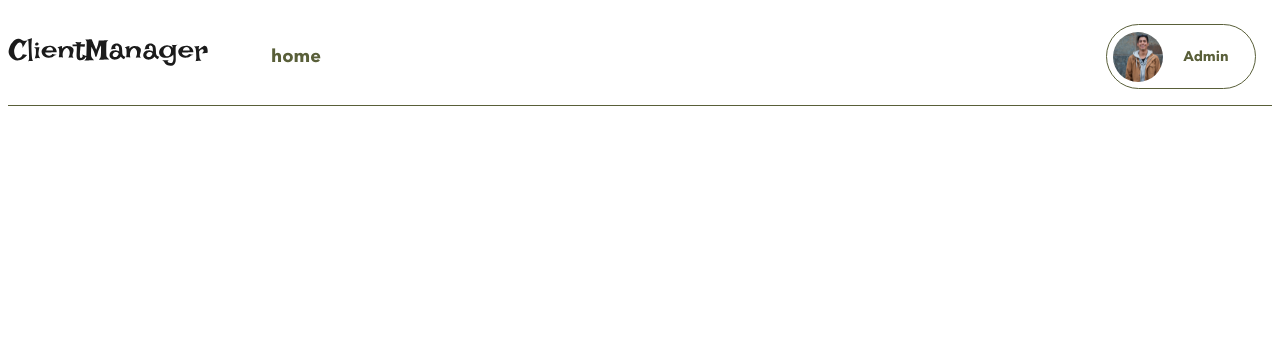
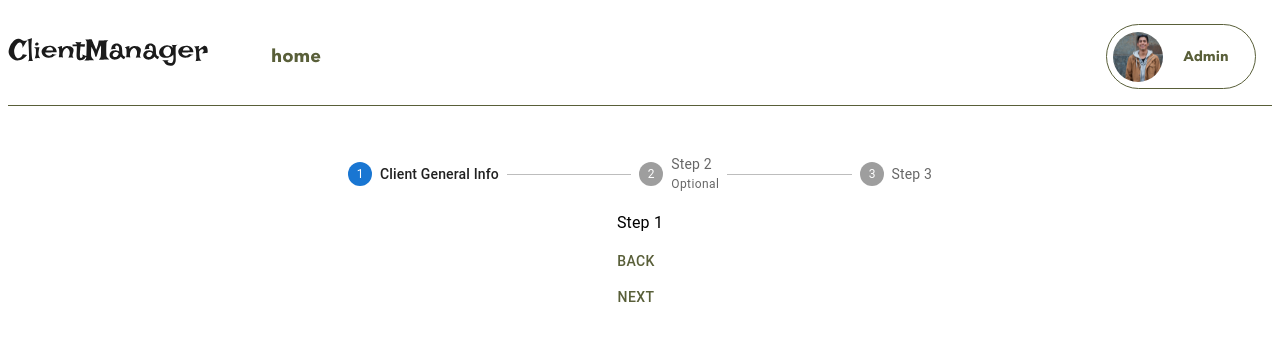
Before and after one commit to pouyajamali/client-manager, a React (Create React App) app in the folder FE/: page /document/create in a window 1280 px wide. Before the commit this address had no page. Shown: the top 340 px of the page. Built offline with nearby package versions, Linux system fonts and the light colour scheme.

Commit message:
Added Wizard for doc generation

```diff
--- a/FE/src/Pages/ClientDetails/FinancialInfoTab/FinancialInfoTab.jsx
+++ b/FE/src/Pages/ClientDetails/FinancialInfoTab/FinancialInfoTab.jsx
@@ -6,8 +6,16 @@
 import "./FinancialInfoTab.scss";
 import ExistingPlansCard from "../../../Components/PlansCard/PlansCard";
 import DocumentCard from "../../../Components/DocumentCard/DocumentCard";
+import { useNavigate } from "react-router-dom";
 
 function FinancialInfoTab() {
+
+  const navigate = useNavigate()
+
+  const createDocumentClicked = (e) => {
+    e.preventDefault();
+    navigate("/document/create")
+  }
   return (
     <div className="TabContainer">
       <Typography fontSize={"20px"} fontWeight={700}>
@@ -90,7 +98,7 @@
           <Typography fontSize={"20px"} fontWeight={700}>
             Needs Analysis
           </Typography>
-          <Button type="submit" variant="contained" className="CreateDocument">
+          <Button type="submit" variant="contained" className="CreateDocument" onClick={createDocumentClicked}>
             Create new document
           </Button>
         </div>
--- /dev/null
+++ b/FE/src/Pages/Document/CreateNewDocument/CreateNewDocument.jsx
@@ -0,0 +1,116 @@
+import * as React from "react";
+import Box from "@mui/material/Box";
+import Stepper from "@mui/material/Stepper";
+import Step from "@mui/material/Step";
+import StepLabel from "@mui/material/StepLabel";
+import Button from "@mui/material/Button";
+import Typography from "@mui/material/Typography";
+import "./CreateNewDocument.scss"
+const steps = ["Client General Info", "Step 2", "Step 3"];
+
+export default function CreateNewDocument() {
+  const [activeStep, setActiveStep] = React.useState(0);
+  const [skipped, setSkipped] = React.useState(new Set());
+
+
+  const isStepOptional = (step) => {
+    return step === 1;
+  };
+
+  const isStepSkipped = (step) => {
+    return skipped.has(step);
+  };
+
+  const handleNext = () => {
+    let newSkipped = skipped;
+    if (isStepSkipped(activeStep)) {
+      newSkipped = new Set(newSkipped.values());
+      newSkipped.delete(activeStep);
+    }
+
+    setActiveStep((prevActiveStep) => prevActiveStep + 1);
+    setSkipped(newSkipped);
+  };
+
+  const handleBack = () => {
+    setActiveStep((prevActiveStep) => prevActiveStep - 1);
+  };
+
+  const handleSkip = () => {
+    if (!isStepOptional(activeStep)) {
+      // You probably want to guard against something like this,
+      // it should never occur unless someone's actively trying to break something.
+      throw new Error("You can't skip a step that isn't optional.");
+    }
+
+    setActiveStep((prevActiveStep) => prevActiveStep + 1);
+    setSkipped((prevSkipped) => {
+      const newSkipped = new Set(prevSkipped.values());
+      newSkipped.add(activeStep);
+      return newSkipped;
+    });
+  };
+
+  const handleReset = () => {
+    setActiveStep(0);
+  };
+
+  return (
+      <div className="Wizard">
+        <Stepper activeStep={activeStep} className="DocumentStepper">
+          {steps.map((label, index) => {
+            const stepProps = {};
+            const labelProps = {};
+            if (isStepOptional(index)) {
+              labelProps.optional = (
+                <Typography variant="caption">Optional</Typography>
+              );
+            }
+            if (isStepSkipped(index)) {
+              stepProps.completed = false;
+            }
+            return (
+              <Step key={label} {...stepProps}>
+                <StepLabel {...labelProps}>{label}</StepLabel>
+              </Step>
+            );
+          })}
+        </Stepper>
+        {activeStep === steps.length ? (
+          <>
+            <Typography sx={{ mt: 2, mb: 1 }}>
+              All steps completed - you&apos;re finished
+            </Typography>
+            <Box sx={{ display: "flex", flexDirection: "row", pt: 2 }}>
+              <Box sx={{ flex: "1 1 auto" }} />
+              <Button onClick={handleReset}>Reset</Button>
+            </Box>
+          </>
+        ) : (
+          <React.Fragment>
+            <Typography sx={{ mt: 2, mb: 1 }}>Step {activeStep + 1}</Typography>
+            <div className="NavigationButtonsContainer">
+              <Button
+                color="inherit"
+                disabled={activeStep === 0}
+                onClick={handleBack}
+                sx={{ mr: 1 }}
+              >
+                Back
+              </Button>
+              <Box sx={{ flex: "1 1 auto" }} />
+              {isStepOptional(activeStep) && (
+                <Button color="inherit" onClick={handleSkip} sx={{ mr: 1 }}>
+                  Skip
+                </Button>
+              )}
+
+              <Button onClick={handleNext}>
+                {activeStep === steps.length - 1 ? "Finish" : "Next"}
+              </Button>
+            </div>
+          </React.Fragment>
+        )}
+      </div>
+  );
+}
--- /dev/null
+++ b/FE/src/Pages/Document/CreateNewDocument/CreateNewDocument.scss
@@ -0,0 +1,19 @@
+@import "../../../styles/variables";
+@import "../../../styles/fonts";
+
+div.Wizard{
+    display: flex;
+    flex-direction: column;
+    align-items: center;
+
+}
+
+.DocumentStepper{
+    width: 600px;
+}
+
+.NavigationButtonsContainer{
+    display: "flex" !important;
+    flex-direction: "row" !important;
+
+}
--- a/FE/src/index.js
+++ b/FE/src/index.js
@@ -6,6 +6,7 @@
 import ClientsList from "./Pages/ClientsList/ClientsList";
 import "./index.scss";
 import ClientDetails from "./Pages/ClientDetails/ClientDetails";
+import CreateNewDocument from "./Pages/Document/CreateNewDocument/CreateNewDocument";
 
 const root = ReactDOM.createRoot(document.getElementById("root"));
 root.render(
@@ -16,6 +17,7 @@
         <Routes>
           <Route exact path="/" element={<ClientsList />} />
           <Route exact path="/:clientId" element={<ClientDetails />} />
+          <Route exact path="/document/create" element={<CreateNewDocument />} />
         </Routes>
       </div>
     </Router>
```
Also changed, not shown: 1 other file (tests, documents, lock files or other folders).
